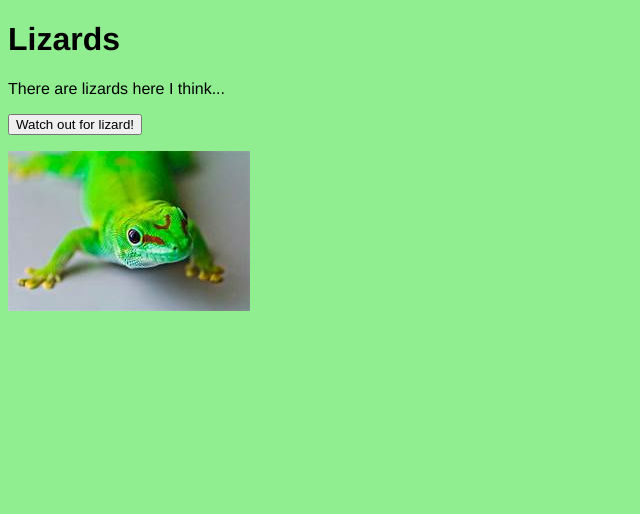
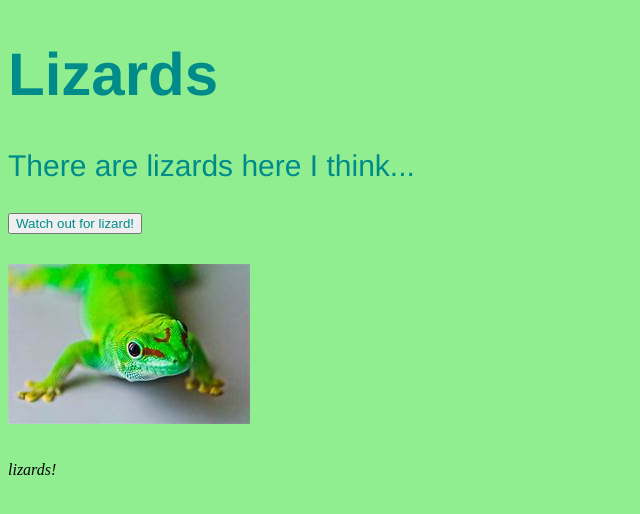
Before and after one commit to Lizarduck/Code, a plain HTML site: page lizards.html in a window 1280 px wide. Shown: the whole page, without its empty margins (0-640 px from the left). Drawn offline with Linux system fonts and the light colour scheme.

Commit message:
more website work

```diff
--- a/lizards.html
+++ b/lizards.html
@@ -4,10 +4,16 @@
     <title>Lizards</title>
   </head>
   <body style="background-color: lightgreen">
-    <h1 style="font-family: helvetica">Lizards</h1>
-  </body>
-  <p style="font-family: helvetica">There are lizards here I think...</p>
-  <input class="styled" type="button" value="Watch out for lizard!" />
+    <h1 style="color: darkcyan; font-family: helvetica">Lizards</h1>
+
+    <p style="color: darkcyan; font-family: helvetica">
+      There are lizards here I think...
+    </p>
+    <input
+      style="color: darkcyan"
+      type="button"
+      value="Watch out for lizard!"
+    />
     <script>
       const button = document.querySelector("input");
       const paragraph = document.querySelector("p");
@@ -25,4 +31,15 @@
       }
     </script>
     <p><img src="lizard.jpg" /></p>
+    <style>
+      h1 {
+        font-size: 60px;
+      }
+      p {
+        font-size: 30px;
+      }
+    </style>
+    <i>lizards!</i>
+  </body>
 </html>
+<!-- lizzzzzards -->
```
Lines whose indentation alone changed are shown as unchanged.
